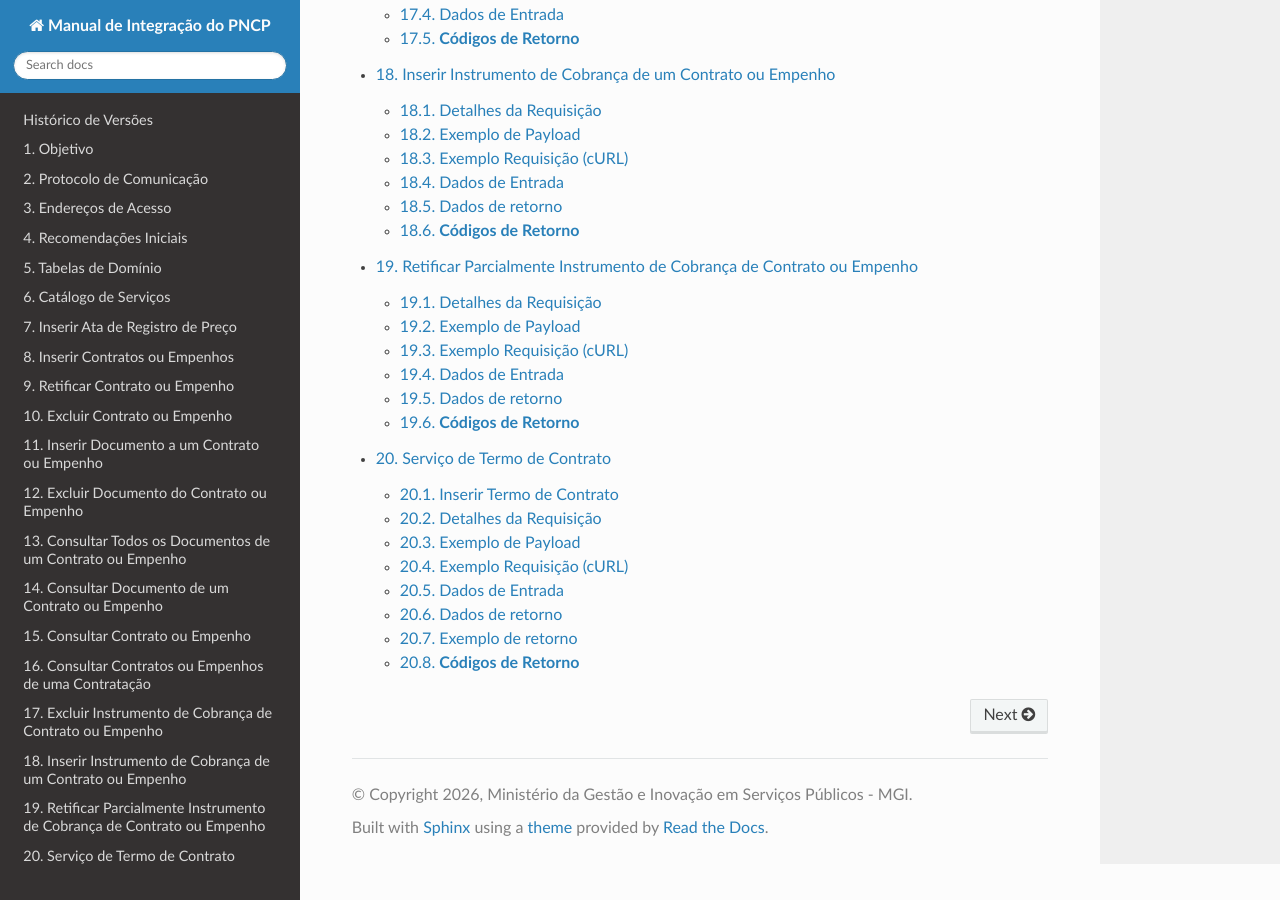
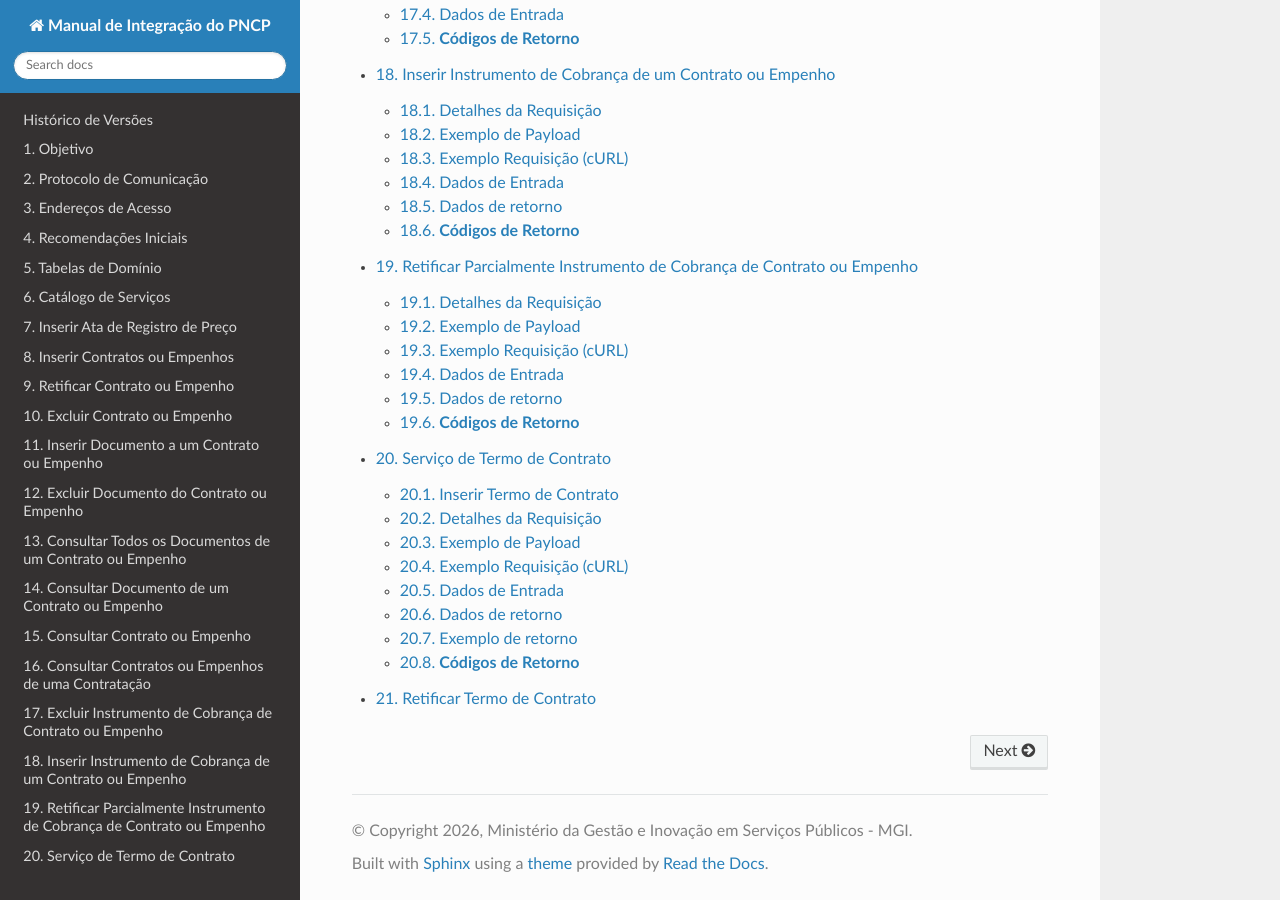
Before and after one commit to carlosmgi/Manual-de-Integracao-do-PNCP, a Sphinx documentation site: the page built from docs/source/index.rst, in a window 1280 px wide and 900 px high, scrolled down 11531 px. Built offline with Sphinx 7.4.7 and the Read the Docs theme 3.1.0, drawn with Linux system fonts in a browser that asks for light colours; pages that are not in the unit, such as notebooks, are missing from menus.

Commit message:
Update index.rst

```diff
--- a/docs/source/index.rst
+++ b/docs/source/index.rst
@@ -39,3 +39,4 @@ Sumário
    Inserir Instrumento de Cobrança de um Contrato ou Empenho
    Retificar Parcialmente Instrumento de Cobrança de Contrato ou Empenho
    Serviço de Termo de Contrato
+   Retificar Termo de Contrato
```
